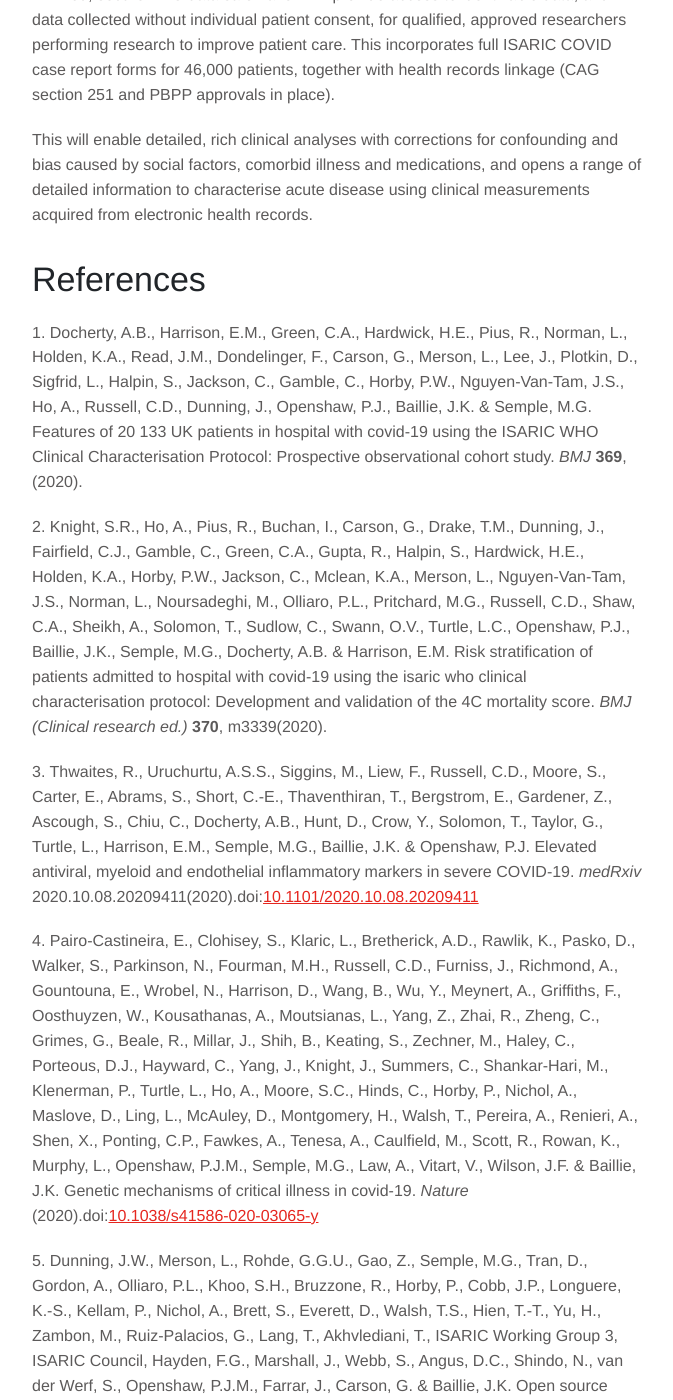
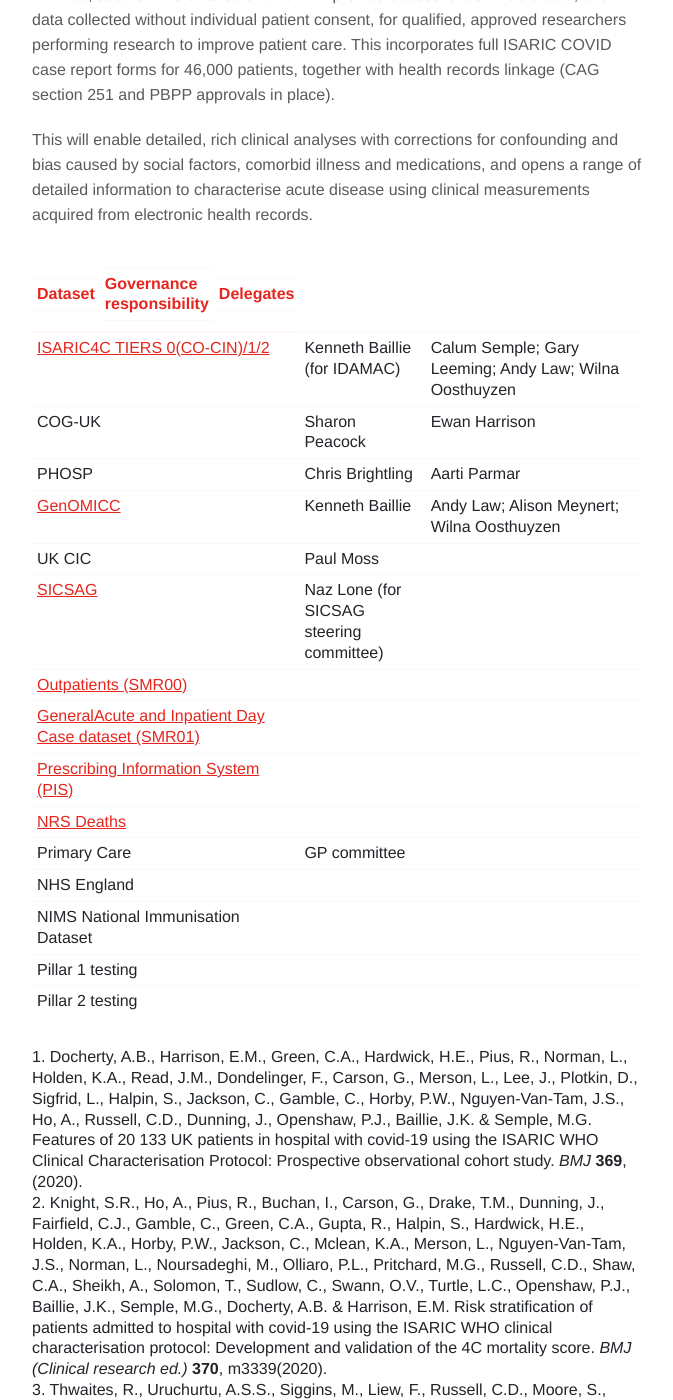
Before and after one commit to isaric4c/isaric4c.github.io, a Jekyll site: the page built from analysis-platform/index.md, in a window 1280 px wide and 1400 px high, scrolled down 3854 px. Shown: the whole window, without its empty margins (143-816 px from the left). Built offline with Jekyll 4.4.1, drawn with Linux system fonts in a browser that asks for light colours; some of the changed text lies outside the part shown.

Commit message:
update protocols

```diff
--- a/_includes/analysisplatform.citemd.html
+++ b/_includes/analysisplatform.citemd.html
@@ -23,7 +23,7 @@
 <p>The default position is that data are contributed under embargo, prohibiting publication or general release until authorised by the data contributor. All contributors will agree to abide by this rule in good faith. Embargoed data will be available to other contributors during the embargo period, and will be released into the open analysis platform at or before the time of the first pre-print report.</p>
 <p>A critical determinant of success is building sufficient trust among contributors to ensure that data are contributed in an accessible format as early as possible. Data sharing within the ISARIC4C consortium continues to have the support and goodwill of contributors, because: - there is a palpable urgency created by the COVID-19 crisis; - the platform has earned the trust of contributors and will maintain it by enforcing embargo rules; - there is a clear expectation from patients, the public, funders and government; - there is primary benefit to data contributors to gain access to other unpublished data and analysis platforms.</p>
 <h2 id="principles">Principles</h2>
-<p>ISARIC4C is built on top of existing pandemic preparedness infrastructure, designed, established, maintained and tested during the interpandemic period (Figure 1),<span class="citation" data-cites="dunningOpenSourceClinical2014"><sup><a href="#ref-dunningOpenSourceClinical2014" role="doc-biblioref">5</a></sup></span> and harmonised across the world.<span class="citation" data-cites="akhvledianiGlobalOutbreakResearch2020a"><sup><a href="#ref-akhvledianiGlobalOutbreakResearch2020a" role="doc-biblioref">6</a></sup></span> It is an open-access national resource: we have already shared data on 150528 participants and 4273 samples with 26 external groups.</p>
+<p>ISARIC4C is built on top of existing pandemic preparedness infrastructure, designed, established, maintained and tested during the interpandemic period (Figure 1),<span class="citation" data-cites="dunningOpenSourceClinical2014"><sup><a href="#ref-dunningOpenSourceClinical2014" role="doc-biblioref">5</a></sup></span> and harmonised across the world.<span class="citation" data-cites="akhvledianiGlobalOutbreakResearch2020a"><sup><a href="#ref-akhvledianiGlobalOutbreakResearch2020a" role="doc-biblioref">6</a></sup></span> It is an open-access national resource: we have already shared data on 177514 participants and 4273 samples with 26 external groups.</p>
 <p>The success of ISARIC4C is largely due to the following foundational principles:</p>
 <ul>
 <li>no group, funder, collaborator or other party will have exclusive access to data or samples</li>
@@ -47,37 +47,126 @@
 <h2 id="data-safe-haven">Data safe haven</h2>
 <p>A linked, secure NHS data safe haven will provide access to identifiable data, and data collected without individual patient consent, for qualified, approved researchers performing research to improve patient care. This incorporates full ISARIC COVID case report forms for 46,000 patients, together with health records linkage (CAG section 251 and PBPP approvals in place).</p>
 <p>This will enable detailed, rich clinical analyses with corrections for confounding and bias caused by social factors, comorbid illness and medications, and opens a range of detailed information to characterise acute disease using clinical measurements acquired from electronic health records.</p>
-<!--automatically added by fixcitations-->
-<h1 class="unnumbered" id="references">References</h1>
-<div id="refs" class="references" role="doc-bibliography">
-<div id="ref-dochertyFeatures201332020">
-<p>1. Docherty, A.B., Harrison, E.M., Green, C.A., Hardwick, H.E., Pius, R., Norman, L., Holden, K.A., Read, J.M., Dondelinger, F., Carson, G., Merson, L., Lee, J., Plotkin, D., Sigfrid, L., Halpin, S., Jackson, C., Gamble, C., Horby, P.W., Nguyen-Van-Tam, J.S., Ho, A., Russell, C.D., Dunning, J., Openshaw, P.J., Baillie, J.K. &amp; Semple, M.G. Features of 20 133 UK patients in hospital with covid-19 using the ISARIC WHO Clinical Characterisation Protocol: Prospective observational cohort study. <em>BMJ</em> <strong>369</strong>, (2020).</p>
+<table>
+<colgroup>
+<col style="width: 32%" />
+<col style="width: 23%" />
+<col style="width: 43%" />
+</colgroup>
+<thead>
+<tr class="header">
+<th>Dataset</th>
+<th>Governance responsibility</th>
+<th>Delegates</th>
+</tr>
+</thead>
+<tbody>
+<tr class="odd">
+<td><a href="https://isaric4c.net/analysis-platform">ISARIC4C TIERS 0(CO-CIN)/1/2</a></td>
+<td>Kenneth Baillie (for IDAMAC)</td>
+<td>Calum Semple; Gary Leeming; Andy Law; Wilna Oosthuyzen</td>
+</tr>
+<tr class="even">
+<td>COG-UK</td>
+<td>Sharon Peacock</td>
+<td>Ewan Harrison</td>
+</tr>
+<tr class="odd">
+<td>PHOSP</td>
+<td>Chris Brightling</td>
+<td>Aarti Parmar</td>
+</tr>
+<tr class="even">
+<td><a href="https://genomicc.org/data">GenOMICC</a></td>
+<td>Kenneth Baillie</td>
+<td>Andy Law; Alison Meynert; Wilna Oosthuyzen</td>
+</tr>
+<tr class="odd">
+<td>UK CIC</td>
+<td>Paul Moss</td>
+<td></td>
+</tr>
+<tr class="even">
+<td><a href="https://www.isdscotland.org/Health-Topics/Scottish-Healthcare-Audits/Scottish-Intensive-Care-Society-Audit-Group/">SICSAG</a></td>
+<td>Naz Lone (for SICSAG steering committee)</td>
+<td></td>
+</tr>
+<tr class="odd">
+<td><a href="https://www.ndc.scot.nhs.uk/National-Datasets/data.asp?ID=1&amp;SubID=4">Outpatients (SMR00)</a></td>
+<td></td>
+<td></td>
+</tr>
+<tr class="even">
+<td><a href="https://www.ndc.scot.nhs.uk/National-Datasets/data.asp?ID=1&amp;SubID=5">GeneralAcute and Inpatient Day Case dataset (SMR01)</a></td>
+<td></td>
+<td></td>
+</tr>
+<tr class="odd">
+<td><a href="https://www.isdscotland.org/health-topics/prescribing-and-medicines/_docs/Open_Data_Glossary_of_Terms.svg?1">Prescribing Information System (PIS)</a></td>
+<td></td>
+<td></td>
+</tr>
+<tr class="even">
+<td><a href="https://www.ndc.scot.nhs.uk/National-Datasets/data.asp?ID=3&amp;SubID=13">NRS Deaths</a></td>
+<td></td>
+<td></td>
+</tr>
+<tr class="odd">
+<td>Primary Care</td>
+<td>GP committee</td>
+<td></td>
+</tr>
+<tr class="even">
+<td>NHS England</td>
+<td></td>
+<td></td>
+</tr>
+<tr class="odd">
+<td>NIMS National Immunisation Dataset</td>
+<td></td>
+<td></td>
+</tr>
+<tr class="even">
+<td>Pillar 1 testing</td>
+<td></td>
+<td></td>
+</tr>
+<tr class="odd">
+<td>Pillar 2 testing</td>
+<td></td>
+<td></td>
+</tr>
+</tbody>
+</table>
+<div id="refs" class="references csl-bib-body" role="doc-bibliography">
+<div id="ref-dochertyFeatures201332020" class="csl-entry" role="doc-biblioentry">
+1. Docherty, A.B., Harrison, E.M., Green, C.A., Hardwick, H.E., Pius, R., Norman, L., Holden, K.A., Read, J.M., Dondelinger, F., Carson, G., Merson, L., Lee, J., Plotkin, D., Sigfrid, L., Halpin, S., Jackson, C., Gamble, C., Horby, P.W., Nguyen-Van-Tam, J.S., Ho, A., Russell, C.D., Dunning, J., Openshaw, P.J., Baillie, J.K. &amp; Semple, M.G. Features of 20 133 <span>UK</span> patients in hospital with covid-19 using the <span>ISARIC WHO Clinical Characterisation Protocol</span>: Prospective observational cohort study. <em>BMJ</em> <strong>369</strong>, (2020).
 </div>
-<div id="ref-KnightRiskstratificationpatients2020">
-<p>2. Knight, S.R., Ho, A., Pius, R., Buchan, I., Carson, G., Drake, T.M., Dunning, J., Fairfield, C.J., Gamble, C., Green, C.A., Gupta, R., Halpin, S., Hardwick, H.E., Holden, K.A., Horby, P.W., Jackson, C., Mclean, K.A., Merson, L., Nguyen-Van-Tam, J.S., Norman, L., Noursadeghi, M., Olliaro, P.L., Pritchard, M.G., Russell, C.D., Shaw, C.A., Sheikh, A., Solomon, T., Sudlow, C., Swann, O.V., Turtle, L.C., Openshaw, P.J., Baillie, J.K., Semple, M.G., Docherty, A.B. &amp; Harrison, E.M. Risk stratification of patients admitted to hospital with covid-19 using the isaric who clinical characterisation protocol: Development and validation of the 4C mortality score. <em>BMJ (Clinical research ed.)</em> <strong>370</strong>, m3339(2020).</p>
+<div id="ref-KnightRiskstratificationpatients2020" class="csl-entry" role="doc-biblioentry">
+2. Knight, S.R., Ho, A., Pius, R., Buchan, I., Carson, G., Drake, T.M., Dunning, J., Fairfield, C.J., Gamble, C., Green, C.A., Gupta, R., Halpin, S., Hardwick, H.E., Holden, K.A., Horby, P.W., Jackson, C., Mclean, K.A., Merson, L., Nguyen-Van-Tam, J.S., Norman, L., Noursadeghi, M., Olliaro, P.L., Pritchard, M.G., Russell, C.D., Shaw, C.A., Sheikh, A., Solomon, T., Sudlow, C., Swann, O.V., Turtle, L.C., Openshaw, P.J., Baillie, J.K., Semple, M.G., Docherty, A.B. &amp; Harrison, E.M. Risk stratification of patients admitted to hospital with covid-19 using the ISARIC WHO clinical characterisation protocol: Development and validation of the 4C mortality score. <em>BMJ (Clinical research ed.)</em> <strong>370</strong>, m3339(2020).
 </div>
-<div id="ref-thwaitesElevatedAntiviralMyeloid2020">
-<p>3. Thwaites, R., Uruchurtu, A.S.S., Siggins, M., Liew, F., Russell, C.D., Moore, S., Carter, E., Abrams, S., Short, C.-E., Thaventhiran, T., Bergstrom, E., Gardener, Z., Ascough, S., Chiu, C., Docherty, A.B., Hunt, D., Crow, Y., Solomon, T., Taylor, G., Turtle, L., Harrison, E.M., Semple, M.G., Baillie, J.K. &amp; Openshaw, P.J. Elevated antiviral, myeloid and endothelial inflammatory markers in severe COVID-19. <em>medRxiv</em> 2020.10.08.20209411(2020).doi:<a href="https://doi.org/10.1101/2020.10.08.20209411">10.1101/2020.10.08.20209411</a></p>
+<div id="ref-thwaitesElevatedAntiviralMyeloid2020" class="csl-entry" role="doc-biblioentry">
+3. Thwaites, R., Uruchurtu, A.S.S., Siggins, M., Liew, F., Russell, C.D., Moore, S., Carter, E., Abrams, S., Short, C.-E., Thaventhiran, T., Bergstrom, E., Gardener, Z., Ascough, S., Chiu, C., Docherty, A.B., Hunt, D., Crow, Y., Solomon, T., Taylor, G., Turtle, L., Harrison, E.M., Semple, M.G., Baillie, J.K. &amp; Openshaw, P.J. Elevated antiviral, myeloid and endothelial inflammatory markers in severe <span>COVID</span>-19. <em>medRxiv</em> 2020.10.08.20209411(2020).doi:<a href="https://doi.org/10.1101/2020.10.08.20209411">10.1101/2020.10.08.20209411</a>
 </div>
-<div id="ref-PairoCastineiraGeneticmechanismscritical2020">
-<p>4. Pairo-Castineira, E., Clohisey, S., Klaric, L., Bretherick, A.D., Rawlik, K., Pasko, D., Walker, S., Parkinson, N., Fourman, M.H., Russell, C.D., Furniss, J., Richmond, A., Gountouna, E., Wrobel, N., Harrison, D., Wang, B., Wu, Y., Meynert, A., Griffiths, F., Oosthuyzen, W., Kousathanas, A., Moutsianas, L., Yang, Z., Zhai, R., Zheng, C., Grimes, G., Beale, R., Millar, J., Shih, B., Keating, S., Zechner, M., Haley, C., Porteous, D.J., Hayward, C., Yang, J., Knight, J., Summers, C., Shankar-Hari, M., Klenerman, P., Turtle, L., Ho, A., Moore, S.C., Hinds, C., Horby, P., Nichol, A., Maslove, D., Ling, L., McAuley, D., Montgomery, H., Walsh, T., Pereira, A., Renieri, A., Shen, X., Ponting, C.P., Fawkes, A., Tenesa, A., Caulfield, M., Scott, R., Rowan, K., Murphy, L., Openshaw, P.J.M., Semple, M.G., Law, A., Vitart, V., Wilson, J.F. &amp; Baillie, J.K. Genetic mechanisms of critical illness in covid-19. <em>Nature</em> (2020).doi:<a href="https://doi.org/10.1038/s41586-020-03065-y">10.1038/s41586-020-03065-y</a></p>
+<div id="ref-PairoCastineiraGeneticmechanismscritical2020" class="csl-entry" role="doc-biblioentry">
+4. Pairo-Castineira, E., Clohisey, S., Klaric, L., Bretherick, A.D., Rawlik, K., Pasko, D., Walker, S., Parkinson, N., Fourman, M.H., Russell, C.D., Furniss, J., Richmond, A., Gountouna, E., Wrobel, N., Harrison, D., Wang, B., Wu, Y., Meynert, A., Griffiths, F., Oosthuyzen, W., Kousathanas, A., Moutsianas, L., Yang, Z., Zhai, R., Zheng, C., Grimes, G., Beale, R., Millar, J., Shih, B., Keating, S., Zechner, M., Haley, C., Porteous, D.J., Hayward, C., Yang, J., Knight, J., Summers, C., Shankar-Hari, M., Klenerman, P., Turtle, L., Ho, A., Moore, S.C., Hinds, C., Horby, P., Nichol, A., Maslove, D., Ling, L., McAuley, D., Montgomery, H., Walsh, T., Pereira, A., Renieri, A., Shen, X., Ponting, C.P., Fawkes, A., Tenesa, A., Caulfield, M., Scott, R., Rowan, K., Murphy, L., Openshaw, P.J.M., Semple, M.G., Law, A., Vitart, V., Wilson, J.F. &amp; Baillie, J.K. Genetic mechanisms of critical illness in covid-19. <em>Nature</em> (2020).doi:<a href="https://doi.org/10.1038/s41586-020-03065-y">10.1038/s41586-020-03065-y</a>
 </div>
-<div id="ref-dunningOpenSourceClinical2014">
-<p>5. Dunning, J.W., Merson, L., Rohde, G.G.U., Gao, Z., Semple, M.G., Tran, D., Gordon, A., Olliaro, P.L., Khoo, S.H., Bruzzone, R., Horby, P., Cobb, J.P., Longuere, K.-S., Kellam, P., Nichol, A., Brett, S., Everett, D., Walsh, T.S., Hien, T.-T., Yu, H., Zambon, M., Ruiz-Palacios, G., Lang, T., Akhvlediani, T., ISARIC Working Group 3, ISARIC Council, Hayden, F.G., Marshall, J., Webb, S., Angus, D.C., Shindo, N., van der Werf, S., Openshaw, P.J.M., Farrar, J., Carson, G. &amp; Baillie, J.K. Open source clinical science for emerging infections. <em>The Lancet Infectious Diseases</em> <strong>14</strong>, 8–9(2014).</p>
+<div id="ref-dunningOpenSourceClinical2014" class="csl-entry" role="doc-biblioentry">
+5. Dunning, J.W., Merson, L., Rohde, G.G.U., Gao, Z., Semple, M.G., Tran, D., Gordon, A., Olliaro, P.L., Khoo, S.H., Bruzzone, R., Horby, P., Cobb, J.P., Longuere, K.-S., Kellam, P., Nichol, A., Brett, S., Everett, D., Walsh, T.S., Hien, T.-T., Yu, H., Zambon, M., Ruiz-Palacios, G., Lang, T., Akhvlediani, T., ISARIC Working Group 3, ISARIC Council, Hayden, F.G., Marshall, J., Webb, S., Angus, D.C., Shindo, N., van der Werf, S., Openshaw, P.J.M., Farrar, J., Carson, G. &amp; Baillie, J.K. Open source clinical science for emerging infections. <em>The Lancet Infectious Diseases</em> <strong>14</strong>, 8–9(2014).
 </div>
-<div id="ref-akhvledianiGlobalOutbreakResearch2020a">
-<p>6. Akhvlediani, T., Ali, S.M., Angus, D.C., Arabi, Y.M., Ashraf, S., Baillie, J.K., Bakamutumaho, B., Beane, A., Bozza, F., Brett, S.J., Bruzzone, R., Carson, G., Castle, L., Christian, M., Cobb, J.P., Cummings, M.J., D’Ortenzio, E., de Jong, M.D., Denis, E., Derde, L., Dobell, E., Dondorp, A.M., Dunning, J.W., Everett, D., Farrar, J., Fowler, R., Gamage, D., Gao, Z., Gomersall, C.D., Gordon, A.C., Haniffa, R., Hardwick, H., Hashmi, M., Hayat, M., Hayden, F.G., Ho, A., Horby, P., Horby, P.W., Jamieson, N., Jawad, I., John, M., Kennon, K., Khaskheli, S., Khoo, S.H., Lang, T., Lee, J., Ling, L., Marshall, J.C., Memon, M.I., Mentré, F., Merson, L., Moore, S., Murthy, S., Nichol, A., O’Donnell, M.R., Olliaro, P.L., Olliaro, P., Openshaw, P.J., Parke, R., Pereira, R., Plotkin, D., Pritchard, M., Rabindrarajan, E., Ramakrishnan, N., Richards, T., Ruiz-Palacios, G.M., Russell, C.D., Scott, J.T., Semple, M.G., Shindo, N., Sigfrid, L., Somers, E.C., Taqi, A., Turtle, L., Thevarajan, I., Tirupakuzhi Vijayaraghavan, B.K., Udayanga, I., van der Werf, S., Vatrinet, R., Vecham, P.K., Webb, S., Amuasi, J., Cevik, M., Fischer, W. &amp; Fletcher, T. Global outbreak research: Harmony not hegemony. <em>The Lancet Infectious Diseases</em> <strong>20</strong>, 770–772(2020).</p>
+<div id="ref-akhvledianiGlobalOutbreakResearch2020a" class="csl-entry" role="doc-biblioentry">
+6. Akhvlediani, T., Ali, S.M., Angus, D.C., Arabi, Y.M., Ashraf, S., Baillie, J.K., Bakamutumaho, B., Beane, A., Bozza, F., Brett, S.J., Bruzzone, R., Carson, G., Castle, L., Christian, M., Cobb, J.P., Cummings, M.J., D’Ortenzio, E., de Jong, M.D., Denis, E., Derde, L., Dobell, E., Dondorp, A.M., Dunning, J.W., Everett, D., Farrar, J., Fowler, R., Gamage, D., Gao, Z., Gomersall, C.D., Gordon, A.C., Haniffa, R., Hardwick, H., Hashmi, M., Hayat, M., Hayden, F.G., Ho, A., Horby, P., Horby, P.W., Jamieson, N., Jawad, I., John, M., Kennon, K., Khaskheli, S., Khoo, S.H., Lang, T., Lee, J., Ling, L., Marshall, J.C., Memon, M.I., Mentré, F., Merson, L., Moore, S., Murthy, S., Nichol, A., O’Donnell, M.R., Olliaro, P.L., Olliaro, P., Openshaw, P.J., Parke, R., Pereira, R., Plotkin, D., Pritchard, M., Rabindrarajan, E., Ramakrishnan, N., Richards, T., Ruiz-Palacios, G.M., Russell, C.D., Scott, J.T., Semple, M.G., Shindo, N., Sigfrid, L., Somers, E.C., Taqi, A., Turtle, L., Thevarajan, I., Tirupakuzhi Vijayaraghavan, B.K., Udayanga, I., van der Werf, S., Vatrinet, R., Vecham, P.K., Webb, S., Amuasi, J., Cevik, M., Fischer, W. &amp; Fletcher, T. Global outbreak research: Harmony not hegemony. <em>The Lancet Infectious Diseases</em> <strong>20</strong>, 770–772(2020).
 </div>
-<div id="ref-canela-xandriAtlasGeneticAssociations2018">
-<p>7. Canela-Xandri, O., Rawlik, K. &amp; Tenesa, A. An atlas of genetic associations in UK Biobank. <em>Nature Genetics</em> <strong>50</strong>, 1593–1599(2018).</p>
+<div id="ref-canela-xandriAtlasGeneticAssociations2018" class="csl-entry" role="doc-biblioentry">
+7. Canela-Xandri, O., Rawlik, K. &amp; Tenesa, A. An atlas of genetic associations in <span>UK Biobank</span>. <em>Nature Genetics</em> <strong>50</strong>, 1593–1599(2018).
 </div>
-<div id="ref-fantom5_2014">
-<p>8. Forrest, A. R. R., Kawaji, H., Rehli, M., Baillie, J.K., et al A promoter-level mammalian expression atlas. <em>Nature</em> <strong>507</strong>, 462–470(2014).</p>
+<div id="ref-fantom5_2014" class="csl-entry" role="doc-biblioentry">
+8. Forrest, A. R. R., Kawaji, H., Rehli, M., Baillie, J.K., et al A promoter-level mammalian expression atlas. <em>Nature</em> <strong>507</strong>, 462–470(2014).
 </div>
-<div id="ref-neytonMolecularPatternsAcute2020">
-<p>9. Neyton, L.P.A., Zheng, X., Skouras, C., Doeschl-Wilson, A., Gutmann, M.U., Uings, I., Rao, F.V., Nicolas, A., Marshall, C., Wilson, L.-M., Baillie, J.K. &amp; Mole, D.J. Molecular Patterns in Acute Pancreatitis Reflect Generalizable Endotypes of the Host Response to Systemic Injury in Humans. <em>Annals of Surgery</em> (2020).doi:<a href="https://doi.org/10.1097/SLA.0000000000003974">10.1097/SLA.0000000000003974</a></p>
+<div id="ref-neytonMolecularPatternsAcute2020" class="csl-entry" role="doc-biblioentry">
+9. Neyton, L.P.A., Zheng, X., Skouras, C., Doeschl-Wilson, A., Gutmann, M.U., Uings, I., Rao, F.V., Nicolas, A., Marshall, C., Wilson, L.-M., Baillie, J.K. &amp; Mole, D.J. Molecular <span>Patterns</span> in <span>Acute Pancreatitis Reflect Generalizable Endotypes</span> of the <span>Host Response</span> to <span>Systemic Injury</span> in <span>Humans</span>. <em>Annals of Surgery</em> (2020).doi:<a href="https://doi.org/10.1097/SLA.0000000000003974">10.1097/SLA.0000000000003974</a>
 </div>
-<div id="ref-DochertyFeatures20133patients2020">
-<p>10. Docherty, A.B., Harrison, E.M., Green, C.A., Hardwick, H.E., Pius, R., Norman, L., Holden, K.A., Read, J.M., Dondelinger, F., Carson, G., Merson, L., Lee, J., Plotkin, D., Sigfrid, L., Halpin, S., Jackson, C., Gamble, C., Horby, P.W., Nguyen-Van-Tam, J.S., Ho, A., Russell, C.D., Dunning, J., Openshaw, P.J., Baillie, J.K. &amp; Semple, M.G. Features of 200.167em133 uk patients in hospital with covid-19 using the isaric who clinical characterisation protocol: Prospective observational cohort study. <em>BMJ (Clinical research ed.)</em> <strong>369</strong>, m1985(2020).</p>
+<div id="ref-DochertyFeatures20133patients2020" class="csl-entry" role="doc-biblioentry">
+10. Docherty, A.B., Harrison, E.M., Green, C.A., Hardwick, H.E., Pius, R., Norman, L., Holden, K.A., Read, J.M., Dondelinger, F., Carson, G., Merson, L., Lee, J., Plotkin, D., Sigfrid, L., Halpin, S., Jackson, C., Gamble, C., Horby, P.W., Nguyen-Van-Tam, J.S., Ho, A., Russell, C.D., Dunning, J., Openshaw, P.J., Baillie, J.K. &amp; Semple, M.G. Features of 20<span>0.167em</span>133 UK patients in hospital with covid-19 using the ISARIC WHO clinical characterisation protocol: Prospective observational cohort study. <em>BMJ (Clinical research ed.)</em> <strong>369</strong>, m1985(2020).
 </div>
 </div>
```
Also changed, not shown: other parts of _includes/analysisplatform.citemd.html (+3 -3 lines), protocols/list.html (+8 -8 lines), 5 other files.
